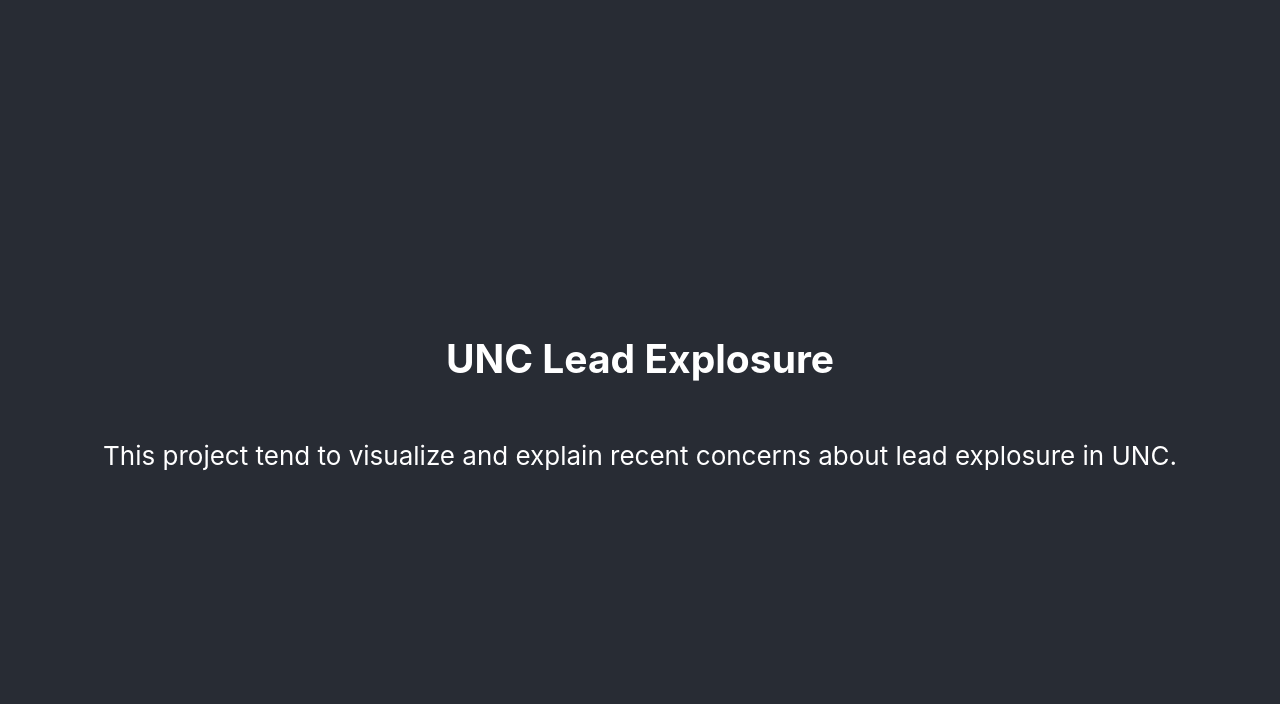
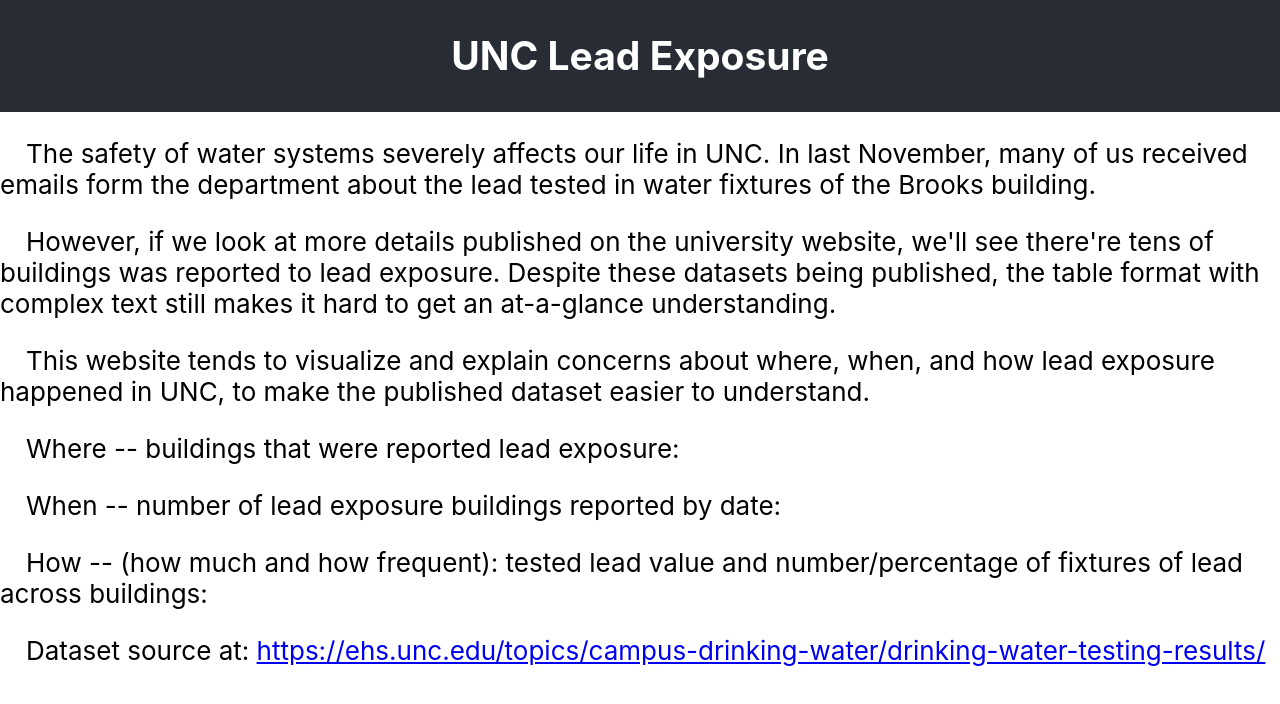
Before and after one commit to COMP790-InfoVis/module-two-data-three-ways-arranzeyuwang, a React (Create React App) app: page / in a window 1280 px wide. Shown: the top 704 px of the page. Built offline with nearby package versions, Linux system fonts and the light colour scheme.

Commit message:
feat: add formal page structure

```diff
--- a/package.json
+++ b/package.json
@@ -44,6 +44,9 @@
     ]
   },
   "devDependencies": {
-    "gh-pages": "^5.0.0"
+    "gh-pages": "^5.0.0",
+    "vega": "^5.24.0",
+    "vega-embed": "^6.21.3",
+    "vega-lite": "^5.6.1"
   }
 }
--- a/public/index.html
+++ b/public/index.html
@@ -24,7 +24,7 @@
       work correctly both with client-side routing and a non-root public URL.
       Learn how to configure a non-root public URL by running `npm run build`.
     -->
-    <title>UNC Lead Explosure</title>
+    <title>UNC Lead Exposure</title>
   </head>
   <body>
     <noscript>You need to enable JavaScript to run this app.</noscript>
--- a/src/App.css
+++ b/src/App.css
@@ -15,13 +15,21 @@
 
 .App-header {
   background-color: #282c34;
-  min-height: 100vh;
+  /* min-height: 100vh; */
   display: flex;
   flex-direction: column;
   align-items: center;
   justify-content: center;
   font-size: calc(10px + 2vmin);
   color: white;
+}
+
+.App-body {
+  flex-direction: column;
+  align-items: center;
+  text-align: left;
+  justify-content: center;
+  font-size: calc(10px + 2vmin);
 }
 
 .App-link {
--- a/src/App.tsx
+++ b/src/App.tsx
@@ -1,3 +1,4 @@
+/* eslint-disable react/style-prop-object */
 import React from 'react';
 import logo from './logo.svg';
 import './App.css';
@@ -5,12 +6,51 @@
 function App() {
   return (
     <div className="App">
+      <head>
+        <script src="https://cdn.jsdelivr.net/npm/vega@5.22.1"></script>
+        <script src="https://cdn.jsdelivr.net/npm/vega-lite@5.6.1"></script>
+        <script src="https://cdn.jsdelivr.net/npm/vega-embed@6.21.2"></script>
+      </head>
       <header className="App-header">
-        <h2>UNC Lead Explosure</h2>
+        <h2>UNC Lead Exposure</h2>
+      </header>
+      <p className="App-body">
         <p>
-          This project tend to visualize and explain recent concerns about lead explosure in UNC.
+          &emsp;The safety of water systems severely affects our life in UNC.
+          In last November, many of us received emails form the department
+          about the lead tested in water fixtures of the Brooks building.
         </p>
-      </header>
+        <p>
+          &emsp;However, if we look at more details published on the university website,
+          we'll see there're tens of buildings was reported to lead exposure.
+          Despite these datasets being published, the table format with complex text
+          still makes it hard to get an at-a-glance understanding.
+        </p>
+        <p>
+          &emsp;This website tends to visualize and explain concerns about
+          where, when, and how lead exposure happened in UNC,
+          to make the published dataset easier to understand.
+        </p>
+        <p>
+          &emsp;Where -- buildings that were reported lead exposure:
+        </p>
+        <div id="where"></div>
+        <p>
+          &emsp;When -- number of lead exposure buildings reported by date:
+        </p>
+        <div id="when"></div>
+        <p>
+          &emsp;How -- (how much and how frequent):
+          tested lead value and number/percentage of fixtures of lead across buildings:
+        </p>
+        <div id="how"></div>
+        <p>
+          &emsp;Dataset source at:&nbsp;
+          <a href="https://ehs.unc.edu/topics/campus-drinking-water/drinking-water-testing-results/">
+            https://ehs.unc.edu/topics/campus-drinking-water/drinking-water-testing-results/
+          </a>
+        </p>
+      </p>
     </div>
   );
 }
```
Also changed, not shown: visualization.html (added, +37 -0 lines).
